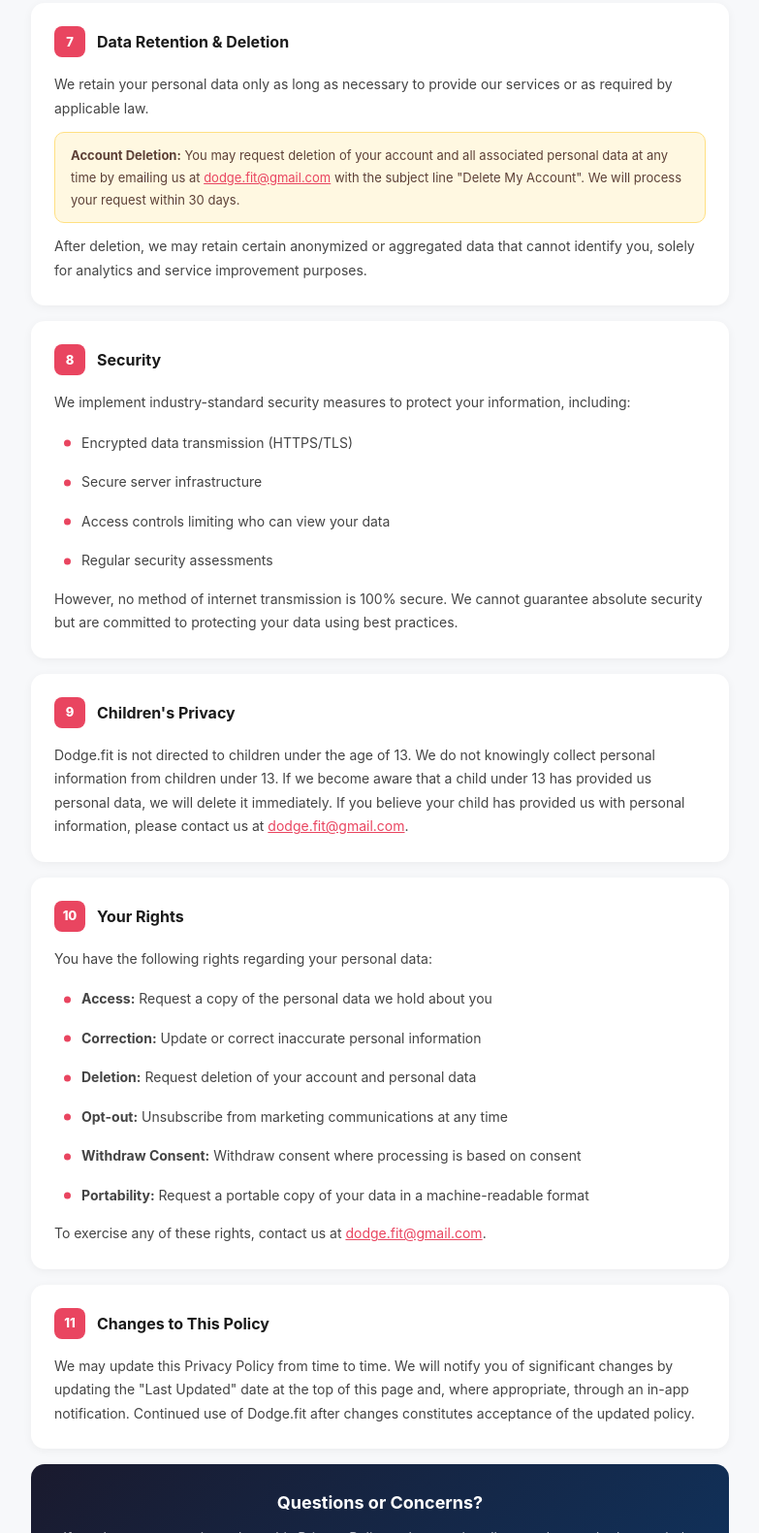
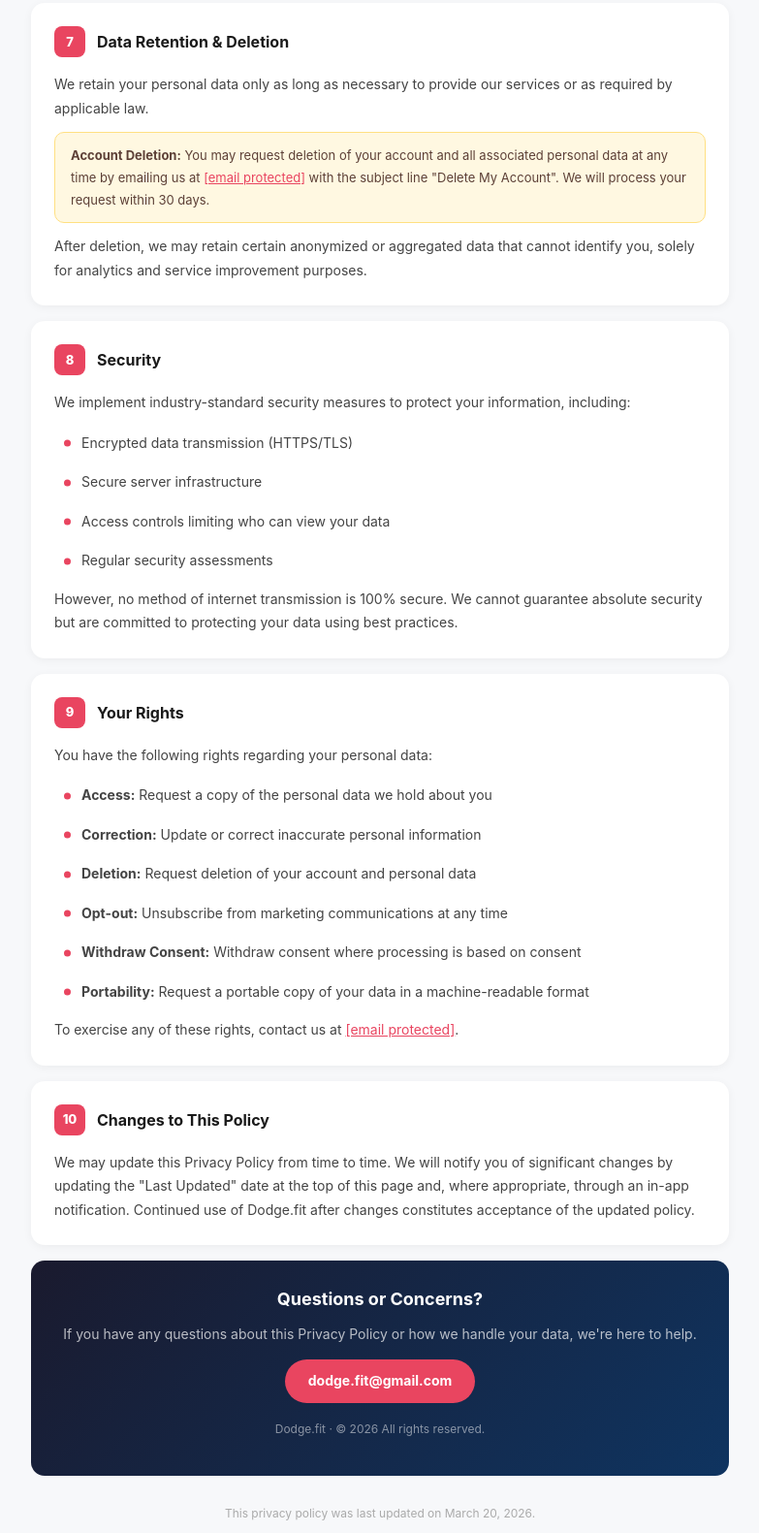
Before and after one commit to AlkeshPatidar/privacyPolicyDodgefit, a plain HTML site: page index.html in a window 1280 px wide. Shown: the part 3225-4806 px from the top of the page at 97% size, without its empty margins (248-1031 px from the left). Drawn offline with Linux system fonts and the light colour scheme.

Commit message:
privacy ploicy page updated

```diff
--- a/index.html
+++ b/index.html
@@ -418,7 +418,7 @@
     </div>
     <p>We retain your personal data only as long as necessary to provide our services or as required by applicable law.</p>
     <div class="highlight">
-      <strong>Account Deletion:</strong> You may request deletion of your account and all associated personal data at any time by emailing us at <a href="mailto:dodge.fit@gmail.com">dodge.fit@gmail.com</a> with the subject line "Delete My Account". We will process your request within 30 days.
+      <strong>Account Deletion:</strong> You may request deletion of your account and all associated personal data at any time by emailing us at <a href="/cdn-cgi/l/email-protection#63070c0704064d050a1723040e020a0f4d000c0e"><span class="__cf_email__" data-cfemail="a4c0cbc0c3c18ac2cdd0e4c3c9c5cdc88ac7cbc9">[email&#160;protected]</span></a> with the subject line "Delete My Account". We will process your request within 30 days.
     </div>
     <p style="margin-top:10px">After deletion, we may retain certain anonymized or aggregated data that cannot identify you, solely for analytics and service improvement purposes.</p>
   </div>
@@ -439,19 +439,10 @@
     <p>However, no method of internet transmission is 100% secure. We cannot guarantee absolute security but are committed to protecting your data using best practices.</p>
   </div>
 
-  <!-- 9. Children's Privacy -->
+  <!-- 9. Your Rights -->
   <div class="section">
     <div class="section-header">
       <div class="section-num">9</div>
-      <div class="section-title">Children's Privacy</div>
-    </div>
-    <p>Dodge.fit is not directed to children under the age of 13. We do not knowingly collect personal information from children under 13. If we become aware that a child under 13 has provided us personal data, we will delete it immediately. If you believe your child has provided us with personal information, please contact us at <a href="mailto:dodge.fit@gmail.com">dodge.fit@gmail.com</a>.</p>
-  </div>
-
-  <!-- 10. Your Rights -->
-  <div class="section">
-    <div class="section-header">
-      <div class="section-num">10</div>
       <div class="section-title">Your Rights</div>
     </div>
     <p>You have the following rights regarding your personal data:</p>
@@ -463,13 +454,13 @@
       <li><strong>Withdraw Consent:</strong> Withdraw consent where processing is based on consent</li>
       <li><strong>Portability:</strong> Request a portable copy of your data in a machine-readable format</li>
     </ul>
-    <p>To exercise any of these rights, contact us at <a href="mailto:dodge.fit@gmail.com">dodge.fit@gmail.com</a>.</p>
+    <p>To exercise any of these rights, contact us at <a href="/cdn-cgi/l/email-protection#4e2a212a292b6028273a0e29232f2722602d2123"><span class="__cf_email__" data-cfemail="02666d6665672c646b7642656f636b6e2c616d6f">[email&#160;protected]</span></a>.</p>
   </div>
 
-  <!-- 11. Changes -->
+  <!-- 10. Changes -->
   <div class="section">
     <div class="section-header">
-      <div class="section-num">11</div>
+      <div class="section-num">10</div>
       <div class="section-title">Changes to This Policy</div>
     </div>
     <p>We may update this Privacy Policy from time to time. We will notify you of significant changes by updating the "Last Updated" date at the top of this page and, where appropriate, through an in-app notification. Continued use of Dodge.fit after changes constitutes acceptance of the updated policy.</p>
```
